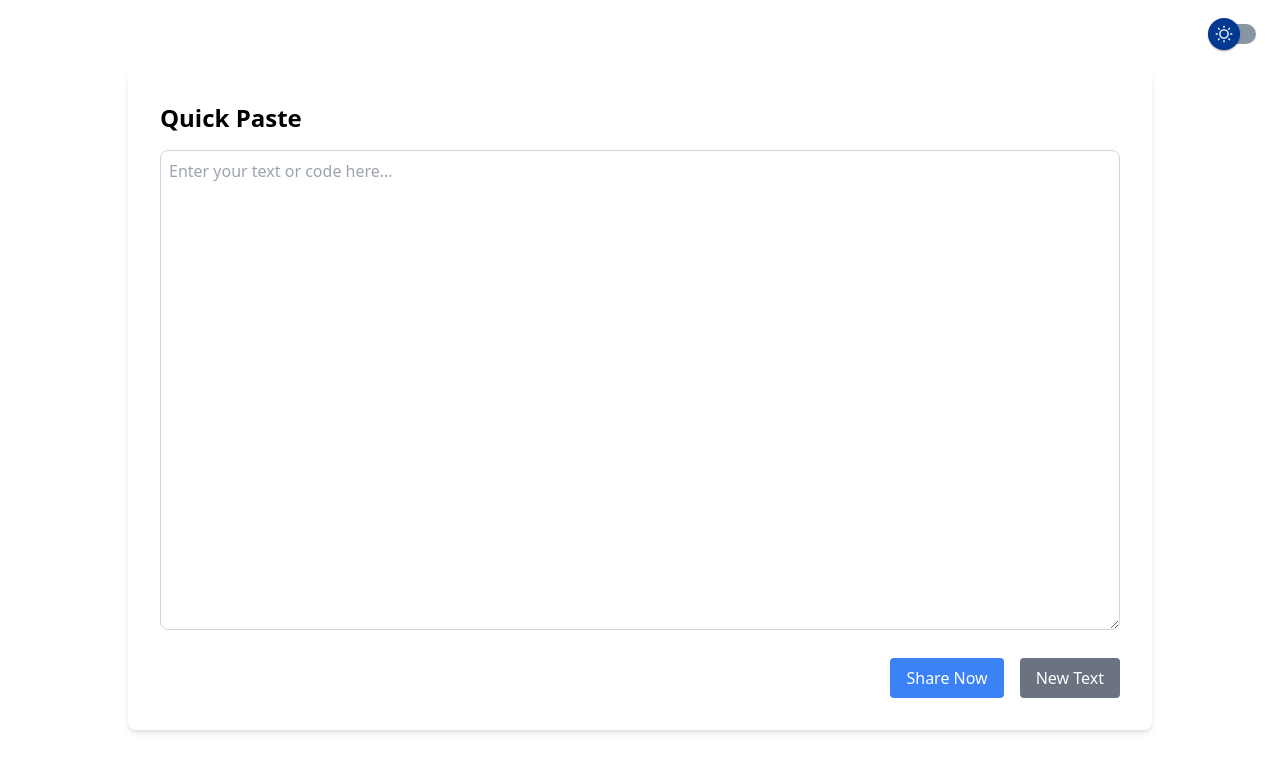
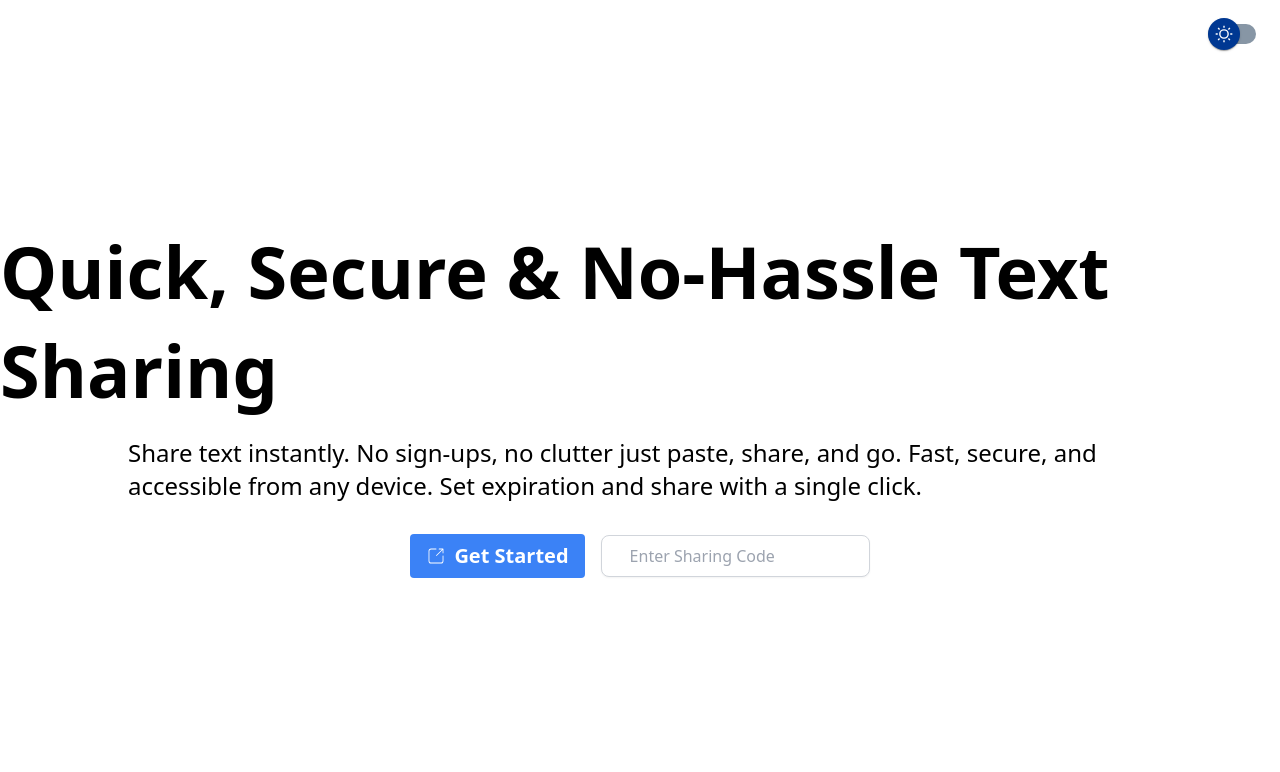
Before and after one commit to Sumitray1/Quick-Paste, a Next.js app: page / in a window 1280 px wide. Shown: the top 772 px of the page. Built offline with nearby package versions, Linux system fonts and the light colour scheme.

Commit message:
home page added

```diff
--- a/src/app/home/page.tsx
+++ b/src/app/home/page.tsx
@@ -1,20 +1,98 @@
-import React from "react";
+"use client";
+import { useState, useEffect } from "react";
+import { useRouter } from "next/navigation";
 import DarkModeSwitch from "../components/DarkModeSwitch";
 
 export default function Home() {
+  const [text, setText] = useState("");
+  const [link, setLink] = useState("");
+  const [id, setId] = useState<string | null>(null);
+  const [isSender, setIsSender] = useState(false);
+  const router = useRouter();
+
+  useEffect(() => {
+    const storedId = localStorage.getItem("quicktext_id");
+    if (storedId) {
+      setId(storedId);
+      setIsSender(true);
+    } else {
+      fetch("/api/generateId")
+        .then((res) => res.json())
+        .then((data) => {
+          setId(data.id);
+          localStorage.setItem("quicktext_id", data.id);
+          setIsSender(true);
+        });
+    }
+  }, []);
+
+  const handleSubmit = async () => {
+    if (!id) return;
+
+    localStorage.setItem("quicktext_id", id);
+
+    const res = await fetch(`/api/saveText?id=${id}`, {
+      method: "POST",
+      body: JSON.stringify({ text }),
+      headers: { "Content-Type": "application/json" },
+    });
+
+    const data = await res.json();
+    if (data.success) {
+      const newLink = window.location.origin + `/${id}`;
+      setLink(newLink);
+      router.push(newLink);
+    }
+  };
+
+  const handleNewText = () => {
+    localStorage.removeItem("quicktext_id");
+    setId(null);
+    setText("");
+    setLink("");
+  };
+
   return (
-    <div className="min-h-screen dark:bg-gray-900 flex items-center justify-center flex-col">
-      <div className="absolute top-6 right-6">
-        <DarkModeSwitch />
+    <>
+      <div className="min-h-screen dark:bg-gray-900 flex items-center justify-center">
+        <div className="absolute top-6 right-6">
+          <DarkModeSwitch />
+        </div>
+        <div className="dark:bg-gray-800  p-8 rounded-lg shadow-md w-full max-w-[80%] ">
+          <div className="flex items-center justify-between  mb-4">
+            <h1 className="text-2xl font-bold">Quick Paste</h1>
+            {link && (
+              <h2 className="font-normal text-xl">
+                Sharing Code - <span className="font-bold">{id}</span>
+              </h2>
+            )}
+          </div>
+          <div className="flex items-end flex-col">
+            <textarea
+              value={text}
+              onChange={(e) => setText(e.target.value)}
+              className="w-full p-2 border dark:bg-gray-800  border-gray-300 rounded-lg mb-4 min-h-[60vh]"
+              placeholder="Enter your text or code here..."
+            />
+
+            <div className="flex gap-4 mt-3">
+              <button
+                className="bg-blue-500 text-white px-4 py-2 rounded  hover:bg-blue-600"
+                onClick={handleSubmit}
+              >
+                Share Now
+              </button>
+
+              <button
+                className="bg-gray-500 text-white px-4 py-2 rounded hover:bg-slate-600"
+                onClick={handleNewText}
+              >
+                New Text
+              </button>
+            </div>
+          </div>
+        </div>
       </div>
-      <h1 className="text-7xl/snug font-bold  max-w-screen-lg">
-        Quick, Secure & No-Hassle Text Sharing
-      </h1>
-      <p className="text-2xl/snug max-w-screen-lg mt-4">
-        Share text instantly. No sign-ups, no clutter just paste, share, and go.
-        Fast, secure, and accessible from any device. Set expiration and share
-        with a single click.
-      </p>
-    </div>
+    </>
   );
 }
--- a/src/app/page.tsx
+++ b/src/app/page.tsx
@@ -1,99 +1,47 @@
 "use client";
-import { useTheme } from "next-themes";
-import { useState, useEffect } from "react";
+import React, { useState } from "react";
 import DarkModeSwitch from "./components/DarkModeSwitch";
+import { CiShare1 } from "react-icons/ci";
 import { useRouter } from "next/navigation";
 
 export default function Home() {
-  const [text, setText] = useState("");
-  const [link, setLink] = useState("");
-  const [id, setId] = useState<string | null>(null);
-  const [isSender, setIsSender] = useState(false);
-  const router = useRouter();
-
-  useEffect(() => {
-    const storedId = localStorage.getItem("quicktext_id");
-    if (storedId) {
-      setId(storedId);
-      setIsSender(true);
-    } else {
-      fetch("/api/generateId")
-        .then((res) => res.json())
-        .then((data) => {
-          setId(data.id);
-          localStorage.setItem("quicktext_id", data.id);
-          setIsSender(true);
-        });
-    }
-  }, []);
-
-  const handleSubmit = async () => {
-    if (!id) return;
-
-    localStorage.setItem("quicktext_id", id);
-
-    const res = await fetch(`/api/saveText?id=${id}`, {
-      method: "POST",
-      body: JSON.stringify({ text }),
-      headers: { "Content-Type": "application/json" },
-    });
-
-    const data = await res.json();
-    if (data.success) {
-      const newLink = window.location.origin + `/${id}`;
-      setLink(newLink);
-      router.push(newLink);
-    }
+  const [sharingCode, setSharingCode] = useState("");
+  const route = useRouter();
+  const handleSubmit = (e: React.FormEvent<HTMLFormElement>) => {
+    e.preventDefault();
+    route.push(window.location.origin + `/${sharingCode}`);
   };
-
-  const handleNewText = () => {
-    localStorage.removeItem("quicktext_id");
-    setId(null);
-    setText("");
-    setLink("");
-  };
-
   return (
-    <>
-      <div className="min-h-screen dark:bg-gray-900 flex items-center justify-center">
-        <div className="absolute top-6 right-6">
-          <DarkModeSwitch />
-        </div>
-        <div className="dark:bg-gray-800  p-8 rounded-lg shadow-md w-full max-w-[80%] ">
-          <div className="flex items-center justify-between  mb-4">
-            <h1 className="text-2xl font-bold">Quick Paste</h1>
-            {link && (
-              <h2 className="font-normal text-xl">
-                Sharing Code - <span className="font-bold">{id}</span>
-              </h2>
-            )}
-          </div>
-          <div className="flex items-end flex-col">
-            <textarea
-              value={text}
-              onChange={(e) => setText(e.target.value)}
-              className="w-full p-2 border dark:bg-gray-800  border-gray-300 rounded-lg mb-4 min-h-[60vh]"
-              placeholder="Enter your text or code here..."
-            />
-
-            <div className="flex gap-4 mt-3">
-              <button
-                className="bg-blue-500 text-white px-4 py-2 rounded  hover:bg-blue-600"
-                onClick={handleSubmit}
-              >
-                Share Now
-              </button>
-
-              <button
-                className="bg-gray-500 text-white px-4 py-2 rounded hover:bg-slate-600"
-                onClick={handleNewText}
-              >
-                New Text
-              </button>
-            </div>
-          </div>
-        </div>
+    <div className="min-h-screen dark:bg-gray-900 flex items-center justify-center flex-col">
+      <div className="absolute top-6 right-6">
+        <DarkModeSwitch />
       </div>
-    </>
+      <h1 className="text-7xl/snug font-bold  ">
+        Quick, Secure & No-Hassle Text Sharing
+      </h1>
+      <p className="text-2xl/snug max-w-screen-lg mt-4">
+        Share text instantly. No sign-ups, no clutter just paste, share, and go.
+        Fast, secure, and accessible from any device. Set expiration and share
+        with a single click.
+      </p>
+      <h2>{sharingCode}</h2>
+      <div className="mt-8 flex items-center justify-around gap-4">
+        <button
+          onClick={() => route.push("/home")}
+          className="bg-blue-500 text-white px-4 py-2 rounded  hover:bg-blue-600 flex items-center gap-2 text-xl font-semibold "
+        >
+          <CiShare1 /> Get Started
+        </button>
+        <form onSubmit={handleSubmit}>
+          <input
+            type="text"
+            placeholder="Enter Sharing Code"
+            value={sharingCode}
+            onChange={(e) => setSharingCode(e.target.value)}
+            className="p-2 pl-7  border border-gray-300 rounded-lg focus:outline-none focus:ring-2 focus:ring-blue-500 focus:border-blue-500 shadow-sm"
+          />
+        </form>
+      </div>
+    </div>
   );
 }
```
